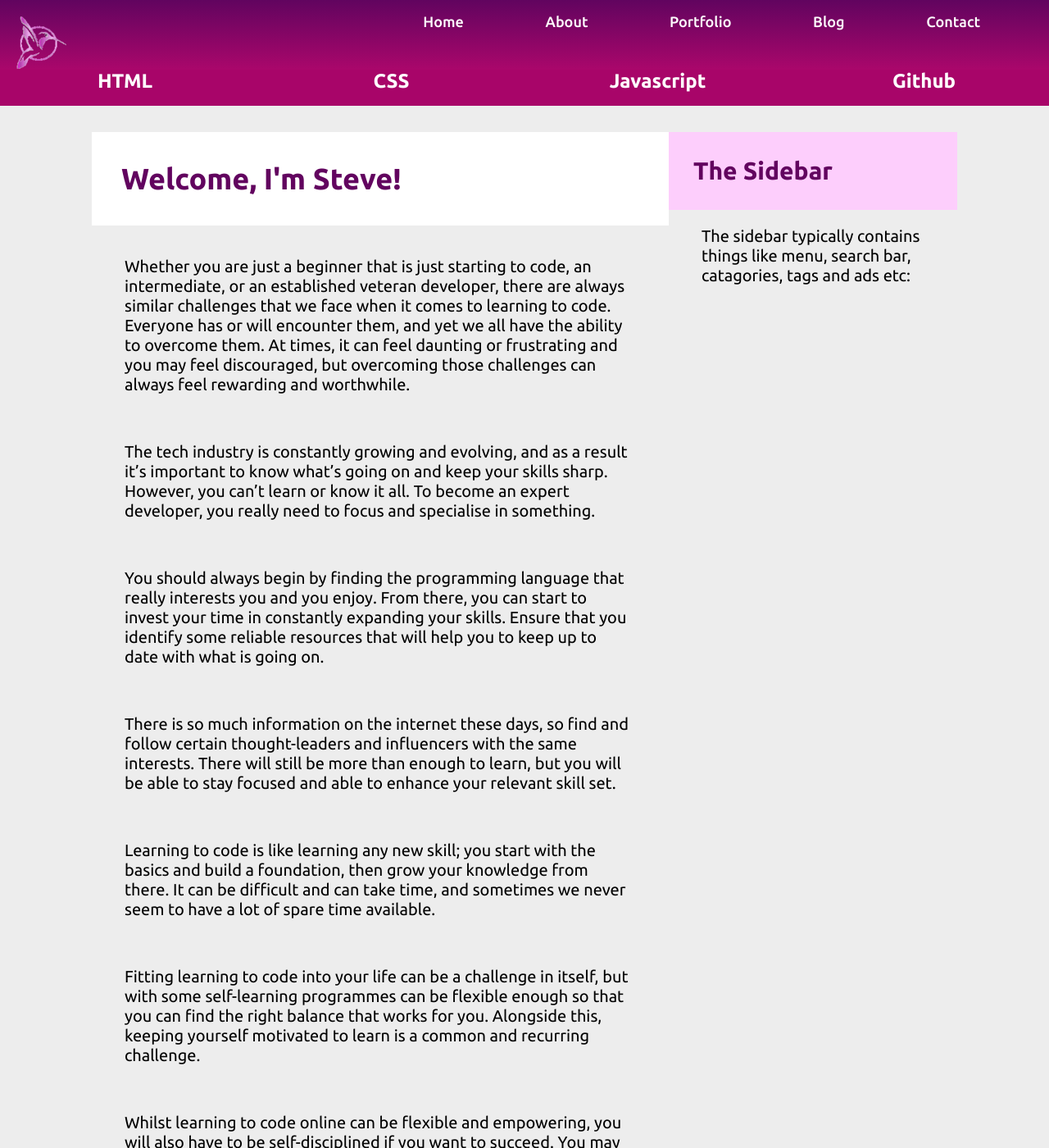
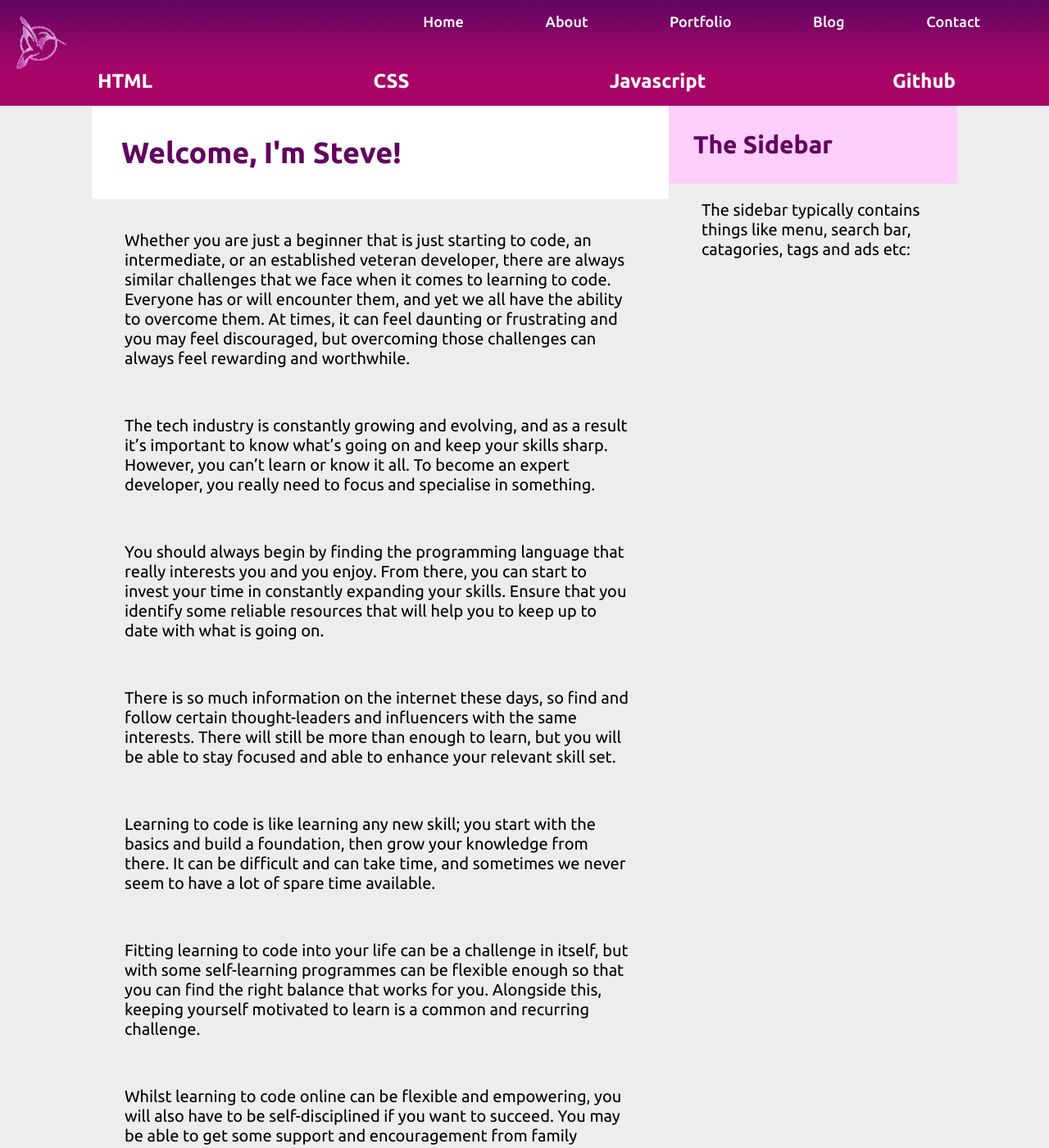
Before and after one commit to Steve-AB/Steve-AB.github.io, a Jekyll site: the page built from index.html, in a window 1280 px wide and 1400 px high. Shown: the whole window at 82% size. Built offline with Jekyll 4.4.1, drawn with Linux system fonts in a browser that asks for light colours; nearby versions of some CDN libraries.

Commit message:
update files

```diff
--- a/css/main.css
+++ b/css/main.css
@@ -29,7 +29,6 @@ General styles
 .home-grid {
 	background: #ededed;
  min-height: 100vh;
- padding-top: 2em;
 }
 .main-content h2 {
  background: white;
```
